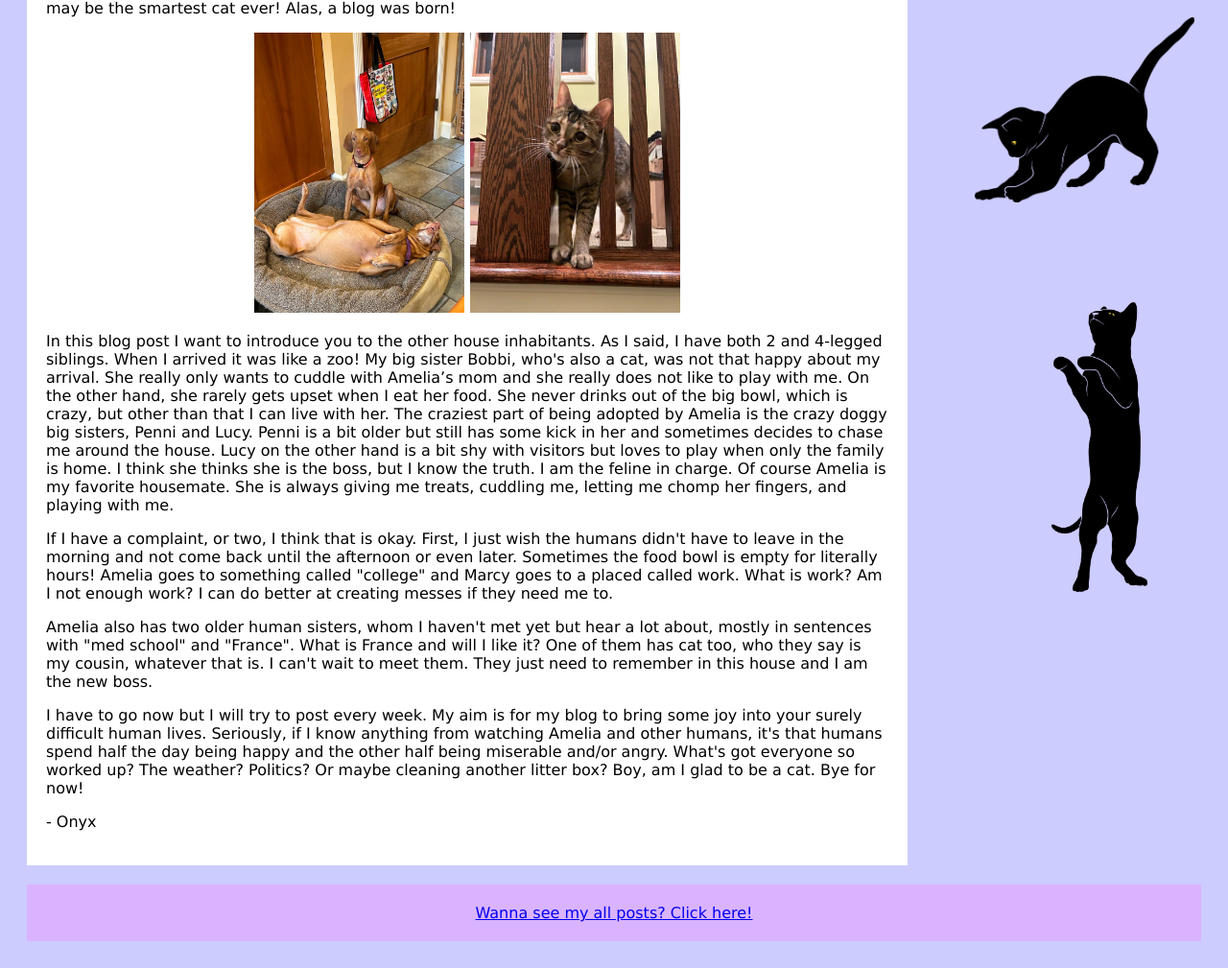
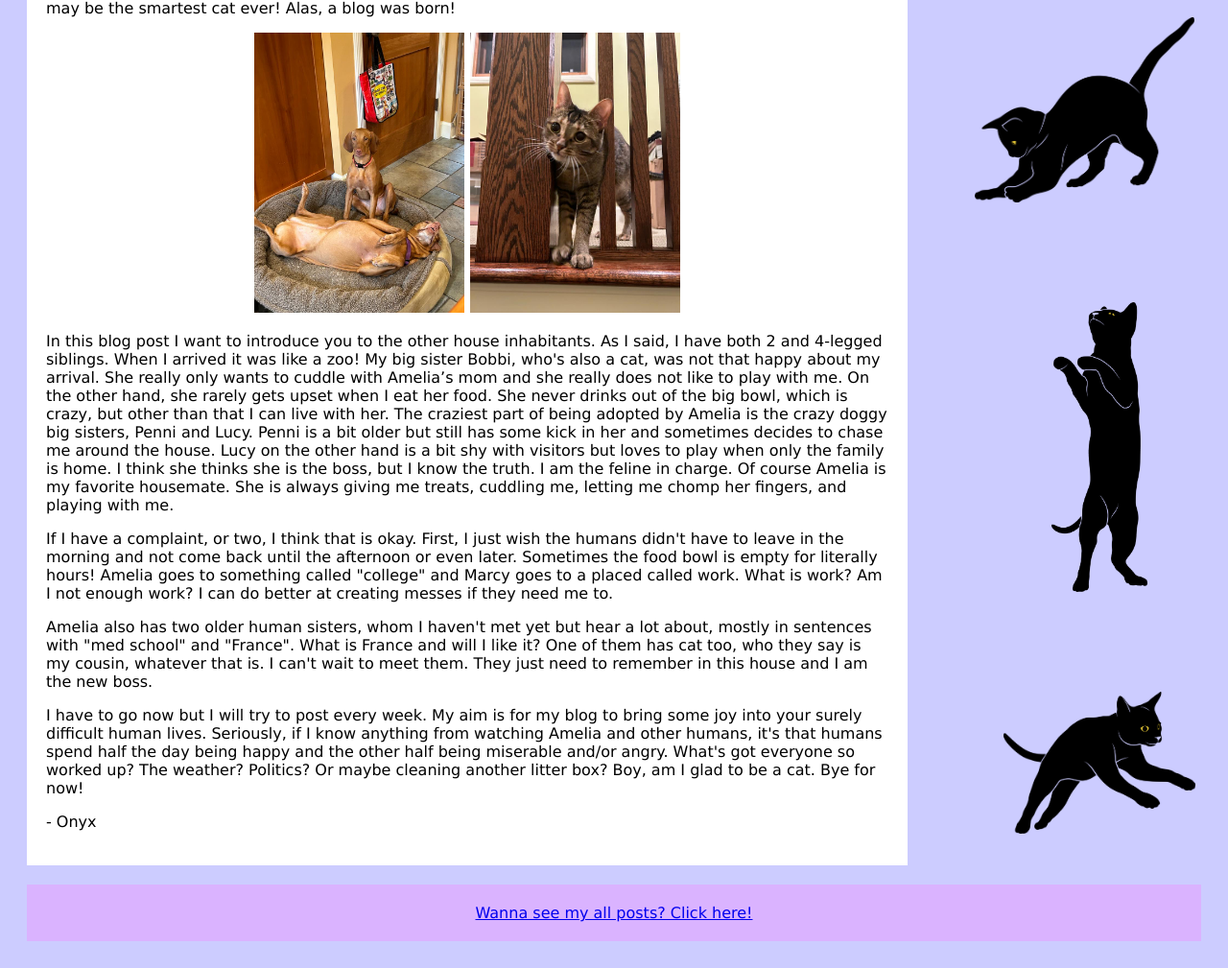
Before and after one commit to artbyamelia/digital, a plain HTML site: page index.html in a window 1280 px wide. Shown: the part 1483-2492 px from the top of the page at 96% size. Drawn offline with Linux system fonts and the light colour scheme.

Commit message:
Update index.html

```diff
--- a/index.html
+++ b/index.html
@@ -165,6 +165,7 @@ div.ex2 {
     <img src="photos/onyx-laying.png" width="90%" style="margin-left: 50px; margin-top: 110px;">
     <img src="photos/onyx-catching.png" width="80%" style="margin-left: 50px; margin-top: 90px;">
     <img src="photos/onyx-standing.png" width="35%" style="margin-left: 130px; margin-top: 100px;">
+    <img src="photos/onyx-jump.png" width="70%" style="margin-left: 80px; margin-top: 100px;">
 
   </div>
 </div>
```
